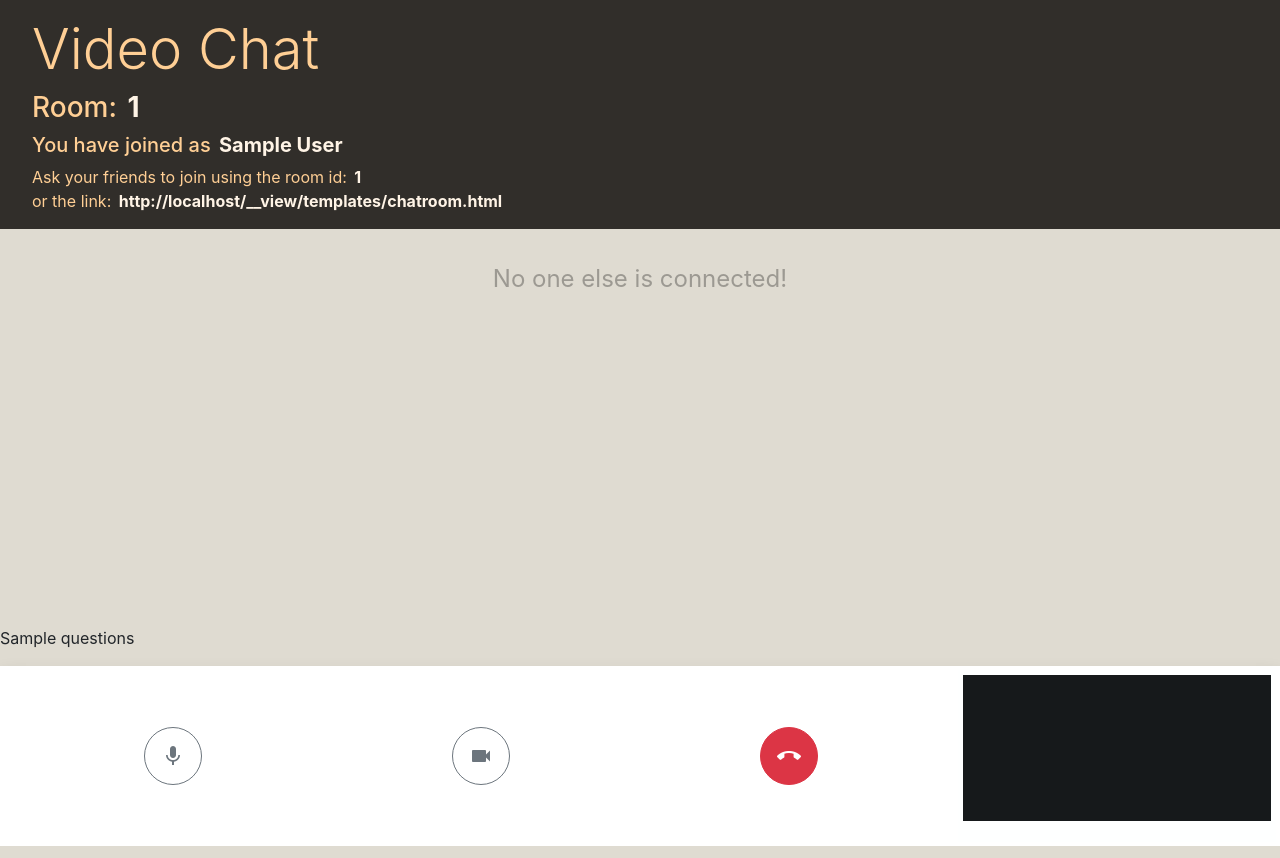
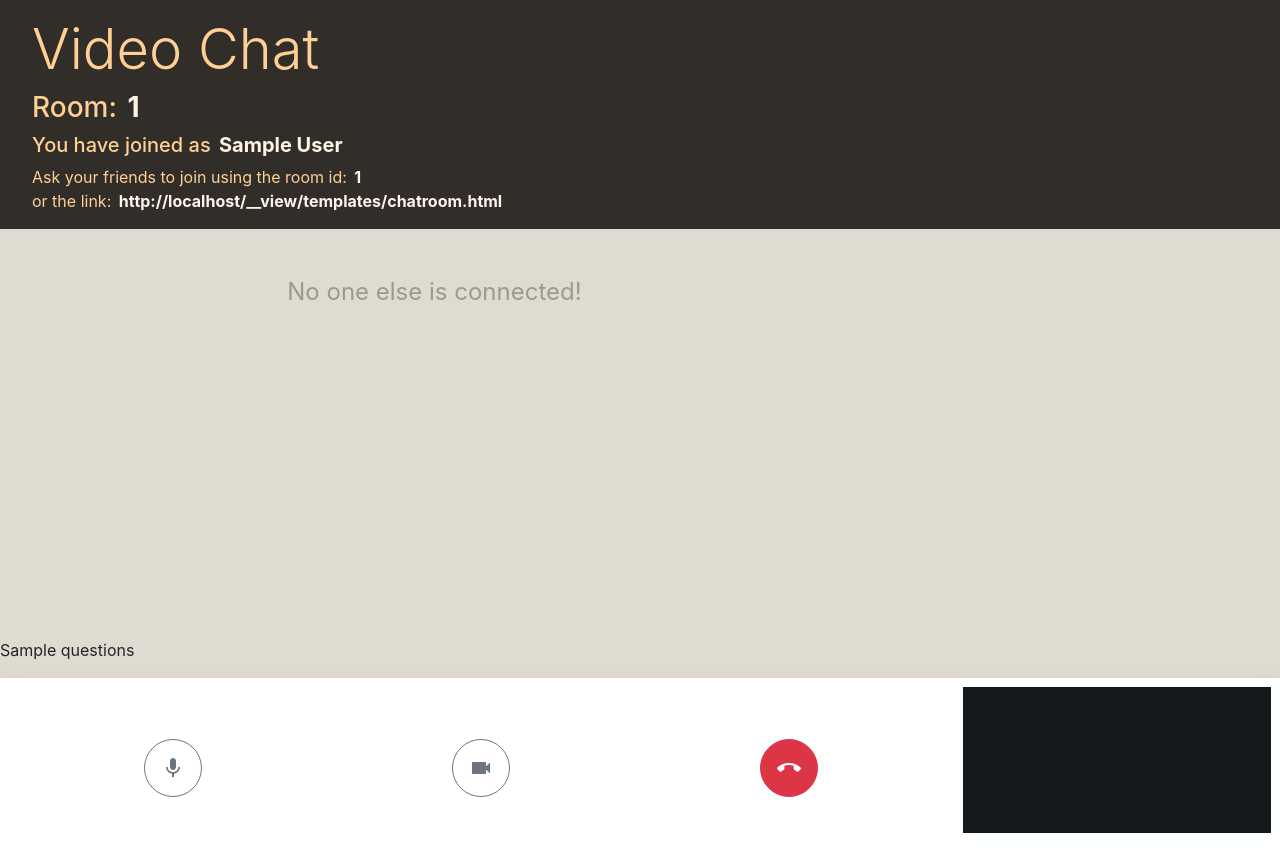
Before and after one commit to Aldiyar58/VideoChat, a Flask app: template templates/chatroom.html in a window 1280 px wide. Run offline with Flask 3, Linux system fonts and the light colour scheme; the template is opened without the code that fills it: most values are stand-ins (such as "Sample title", 1, 10 or a date in 2020); some libraries are stand-ins or nearby versions.

Commit message:
add div q

```diff
--- a/app.py
+++ b/app.py
@@ -95,7 +95,6 @@
     response = client.chat.completions.create(  # Этот метод отправляет запрос на сервер OpenAI и возвращает ответ.
         model="gpt-4-turbo-preview",
         messages=[
-            {"role": "system", "content": "You are a helpful assistant designed to output JSON."},
             {"role": "user", "content": prompt}
         ]
     )
--- a/templates/chatroom.html
+++ b/templates/chatroom.html
@@ -51,9 +51,10 @@
     </div>
 
     <div class="container-fluid px-0 mx-0">
-        <div id="video_grid" class="video-grid"></div>
-        <div id="questions">{{questions}}</div>
-
+        <div class="row">
+            <div id="video_grid" class="video-grid col-8"></div>
+            <div id="questions" class="col-4">{{questions}}</div>
+        </div>
         <div id="control_box" class="row control-box shadow">
             <div class="col-7 col-md-8 col-lg-9 d-flex justify-content-around align-items-center button-box">
 
```
